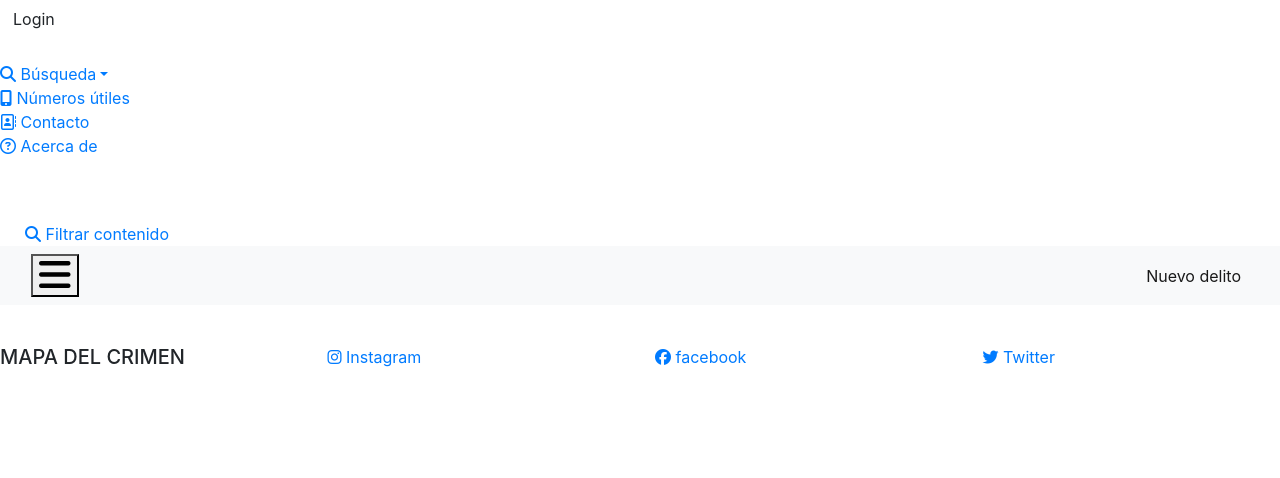
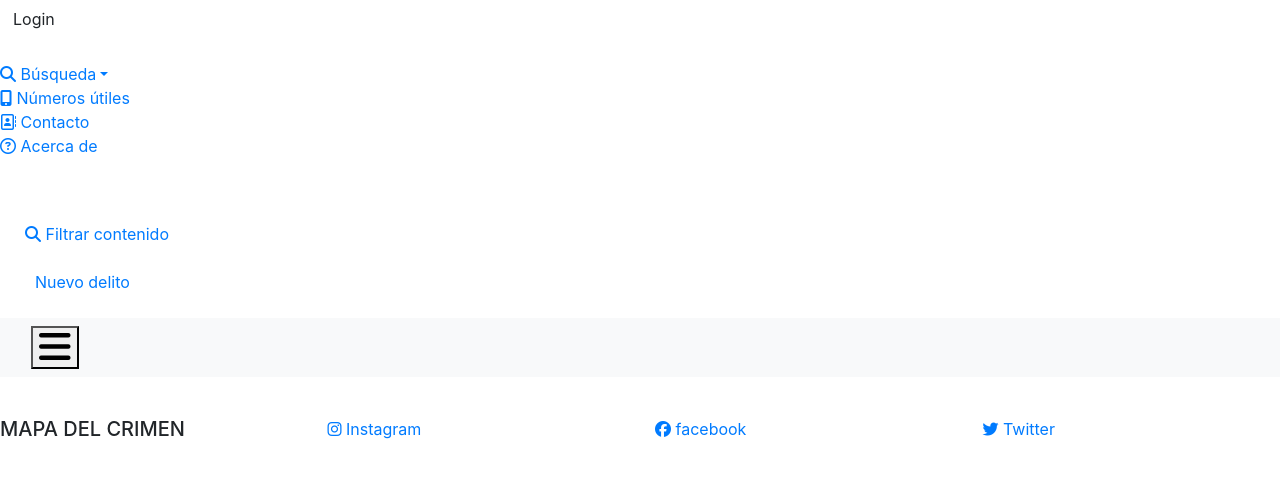
Before and after one commit to gabyardiles/crimeMap, a PHP site: page /crimeMap.php?name=1 in a window 1280 px wide. Shown: the top 478 px of the page. Run offline with PHP 8.4, Linux system fonts and the light colour scheme; data that the repository does not hold is empty; some libraries are stand-ins or nearby versions.

Commit message:
Fixed position button

```diff
--- a/php/crimeMap.php
+++ b/php/crimeMap.php
@@ -113,8 +113,14 @@
                 </ul>
                 <br>
                 <br>
-                <a id="button_filter" href="../html/search.html"><i class="fas fa-search" style="
-    margin-left: 25px;"></i> Filtrar contenido</a>
+                <div>
+                    <a id="button_filter" href="../html/search.html"><i class="fas fa-search" style="margin-left: 25px;"></i> Filtrar contenido</a>
+                </div>
+                <br>
+                <div>
+                    <a style="margin-left: 35px;" href="../html/new_crime.html">Nuevo delito</a>
+                </div>
+                <br>
             </nav>
             <div id="content">
                 <nav class="navbar navbar-expand-lg navbar-light bg-light">
@@ -128,9 +134,6 @@
                         </button>
                         <div class="collapse navbar-collapse" id="navbarSupportedContent">
                             <ul class="nav navbar-nav ml-auto">
-                                <li class="nav-item active">
-                                    <a class="nav-link" href="../html/new_crime.html">Nuevo delito</a>
-                                </li>
                                 <?php
                                 $name = $_GET['name'];
                                 $email = $_GET['email'];
@@ -141,9 +144,6 @@
                                 </li>";
                                 }
                                 ?>
-                                <!-- <li class="nav-item">
-                                    <a class="nav-link" href="../html/profile.php">Perfil</a>
-                                </li> -->
                             </ul>
                         </div>
                     </div>
```
